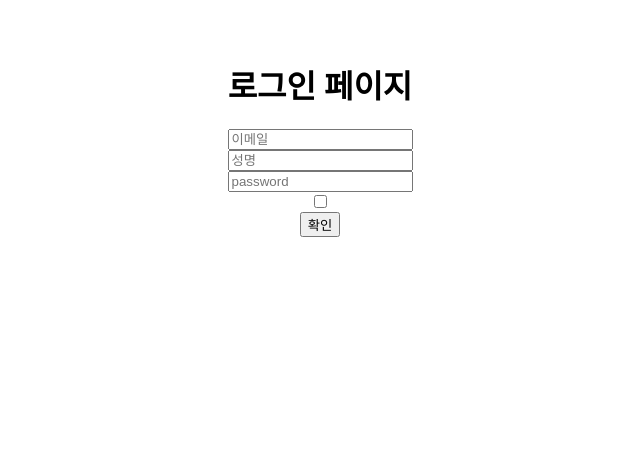
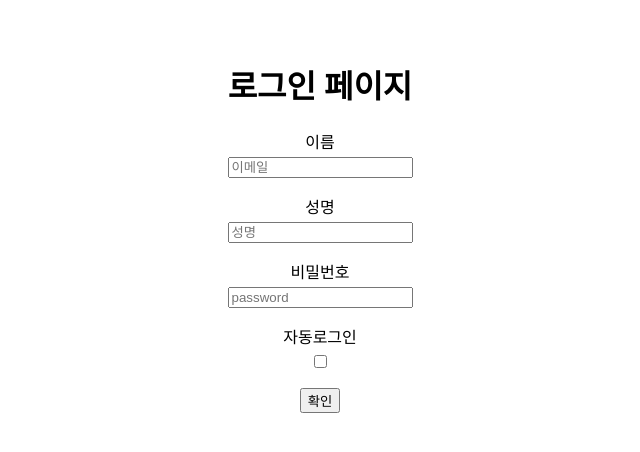
Before and after one commit to normalJi/oneul, a React (Vite) app: page /login in a window 1280 px wide. Shown: the top 452 px of the page, without its empty margins (320-960 px from the left). Built offline with nearby package versions, Linux system fonts and the light colour scheme.

Commit message:
input Component 한개로 병합

```diff
--- /dev/null
+++ b/src/components/Form/FormField.tsx
@@ -0,0 +1,61 @@
+import React from "react";
+
+type CommonProps = {
+    label: string;
+    id?: string;
+    name: string;
+    value?: string | boolean;
+    checked?: boolean;
+    type?: "text" | "password" | "number" | "checkbox" | "textarea" | "radio" | "select";
+    onChange: (e: React.ChangeEvent<any>) => void;
+    options?: {label: string; value: string}[];     // select , radio 용
+};
+
+type InputFieldProps = React.InputHTMLAttributes<HTMLInputElement> & CommonProps;
+type TextareaFieldProps = React.TextareaHTMLAttributes<HTMLTextAreaElement> & CommonProps;
+type SelectFieldProps = React.SelectHTMLAttributes<HTMLSelectElement> & CommonProps;
+
+type FormFieldProps = InputFieldProps | TextareaFieldProps | SelectFieldProps;
+
+const FormField = ({
+    label,
+    id,
+    name,
+    value,
+    type = "text",
+    onChange,
+    options = [],
+    ...rest
+}: FormFieldProps) => {
+    return (
+        <div style={{marginBottom: "1rem"}}>
+            {label && <label style={{display:"block", marginBottom: "0.25rem"}}>{label}</label>}
+            {type === "textarea" ? (
+                <textarea id={id} name={name} value={value} onChange={onChange} {...(rest as React.TextareaHTMLAttributes<HTMLTextAreaElement>)}></textarea>
+            ) : type === "select" ? (
+                <select name={name} value={value as string} onChange={onChange} {...(rest as React.SelectHTMLAttributes<HTMLSelectElement>) }>
+                    <option value="">선택</option>
+                    {options.map((opt) => (
+                        <option key={opt.value} value={opt.value}>
+                            {opt.label}
+                        </option>
+
+                    ))}
+                </select>
+            ) : type === "radio" ? (
+                options.map((opt) => (
+                    <label key={opt.value} style={{marginRight: "1rem"}}>
+                        <input type="radio" name={name} value={opt.value} checked={value === opt.value} onChange={onChange} {...(rest as React.InputHTMLAttributes<HTMLInputElement>) } />
+                        {opt.label}
+                    </label>
+                ))
+            ) : type === "checkbox" ? (
+                <input type="checkbox" name={name} checked={value as boolean} onChange={onChange} {...(rest as React.InputHTMLAttributes<HTMLInputElement>)} />
+            ) : (
+                <input type={type} id={id} name={name} value={value} onChange={onChange}  {...(rest as React.InputHTMLAttributes<HTMLInputElement>) } />
+            )}
+        </div>
+    );
+}
+
+export default FormField;
--- a/src/page/Login/Login.tsx
+++ b/src/page/Login/Login.tsx
@@ -1,10 +1,6 @@
 import { useState } from "react";
-import Text from "../../components/Form/InputText";
-import Password from "../../components/Form/InputPass";
-import Checkbox from "../../components/Form/Checkbox";
-import Button from "../../components/Form/Button";
-//import Textarea from "../../components/Form/Textarea";
-
+import FormField from "@/components/Form/FormField";
+import Button from "@/components/Form/Button";
 import type { LoginRequest, LoginResult } from "@/types";
 
 const Login = () => {
@@ -37,7 +33,7 @@ const Login = () => {
             data: formData,
         }
 
-        //console.log("제출 데이터 : ", json);
+        console.log("제출 데이터 : ", json);
         if( json.code === 200 ) {
             alert(`${json.data.userNm}님 환영합니다.`);
             return false;
@@ -48,11 +44,11 @@ const Login = () => {
         <div>
             <h1>로그인 페이지</h1>
             <form onSubmit={handleSubmit}>
-                <Text id="email" name="email" value={formData.email} onChange={handleChange} placeholder="이메일" />
-                <Text id="userNm" name="userNm" value={formData.userNm} onChange={handleChange} placeholder="성명" />
+                <FormField label="이름" id="email" name="email" value={formData.email} onChange={handleChange} placeholder="이메일" />
+                <FormField label="성명" id="userNm" name="userNm" value={formData.userNm} onChange={handleChange} placeholder="성명" />
                 {/* <Textarea id="area" name="area" value={formData.area} onChange={handleChange} placeholder="내용" style={{"width":"100%", "height":"100px"}} /> */}
-                <Password id="password" name="password" value={formData.password} onChange={handleChange} placeholder="password" />
-                <Checkbox type="checkbox" id="remember" name="remember" checked={formData.remember} onChange={handleChange} />
+                <FormField label="비밀번호" type="password" id="password" name="password" value={formData.password} onChange={handleChange} placeholder="password" />
+                <FormField label="자동로그인"  type="checkbox" name="remember" checked={formData.remember} onChange={handleChange} />
                 <Button type="submit">확인</Button>
             </form>
         </div>
```
